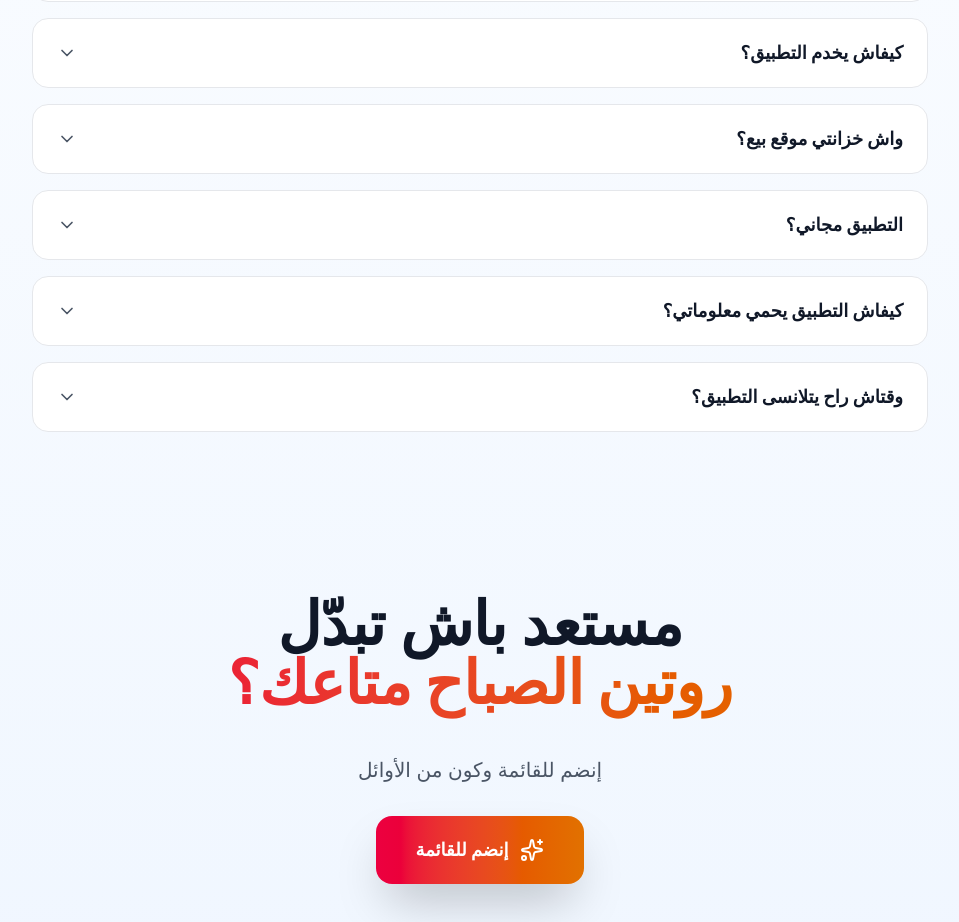
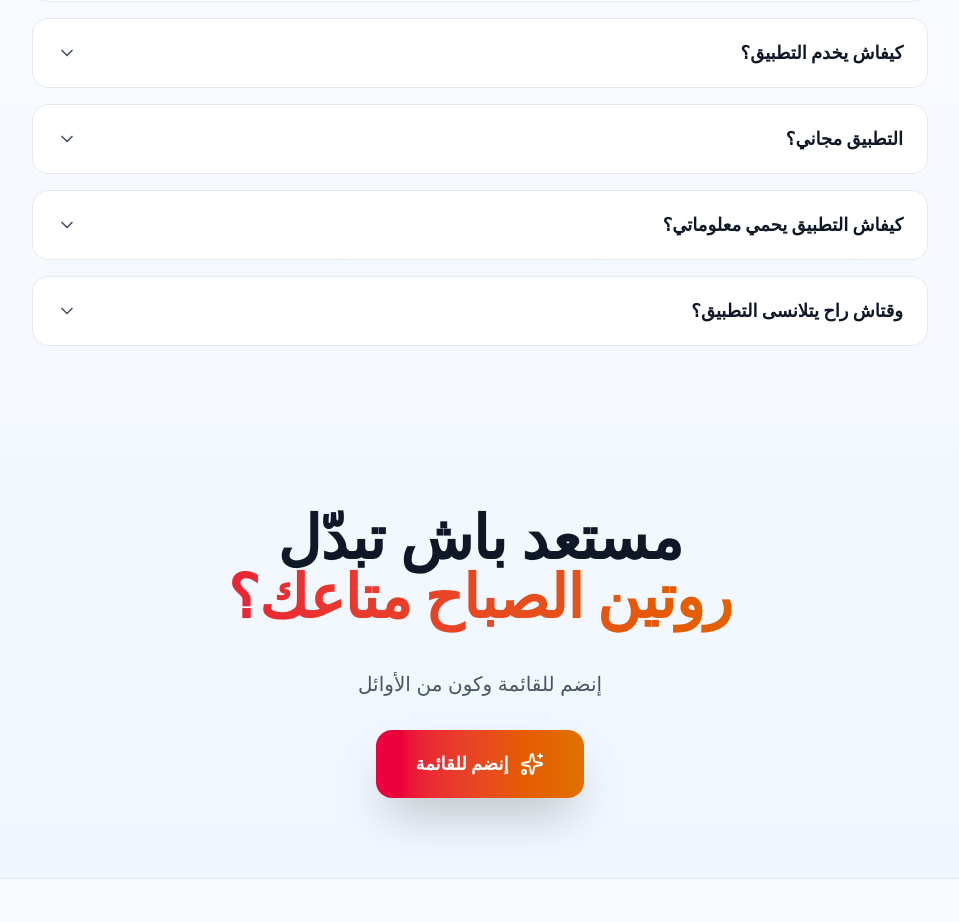
Before and after one commit to nasriblack/khzenti, a React (Vite) app: page / in a window 1280 px wide. Shown: the part 3042-3964 px from the top of the page, without its empty margins (160-1119 px from the left). Built offline with nearby package versions, Linux system fonts and the light colour scheme.

Commit message:
update the q&a

```diff
--- a/src/data.ts
+++ b/src/data.ts
@@ -7,10 +7,10 @@ export const faqs = [
     q: "كيفاش يخدم التطبيق؟",
     a: "التطبيق يستخدم الذكاء الإصطناعي باش يقترح عليك ألبسة مناسبة حسب الطقس، المناسبة، وستايل إلي تحبه. كل صباح، التطبيق يعطيك إقتراحات جاهزة مع شرح ليه هاذي الألبسة تناسبك.",
   },
-  {
-    q: "واش خزانتي موقع بيع؟",
-    a: "لا، خزانتي ماهيش موقع بيع. احنا نركزو على مساعدتك باش تستخدم الملابس إلي عندك بطريقة أحسن. في المستقبل، نخططو باش نتعاونو مع محلات تونسية باش نقترحو قطع تكمّل ملابسك الموجودة - فقط كيف يكون ضروري حقيقة ويناسب ستايلك.",
-  },
+  // {
+  //   q: "واش خزانتي موقع بيع؟",
+  //   a: "لا، خزانتي ماهيش موقع بيع. احنا نركزو على مساعدتك باش تستخدم الملابس إلي عندك بطريقة أحسن. في المستقبل، نخططو باش نتعاونو مع محلات تونسية باش نقترحو قطع تكمّل ملابسك الموجودة - فقط كيف يكون ضروري حقيقة ويناسب ستايلك.",
+  // },
   {
     q: "التطبيق مجاني؟",
     a: "أيه، التطبيق الأساسي راح يكون مجاني تماماً. في المستقبل، راح نوفرو ميزات إضافية للناس إلي يحبو يستثمرو أكثر في تنظيم خزانتهم.",
@@ -21,6 +21,6 @@ export const faqs = [
   },
   {
     q: "وقتاش راح يتلانسى التطبيق؟",
-    a: "نخططو نلانسيو النسخة التجريبية في مارس 2026. إنضم للقائمة متاع الإنتظار باش تكون من الأوائل إلي يجربو التطبيق ويعطيونا رأيهم.",
+    a: "نخططو نلانسيو النسخة التجريبية في ماي 2026. إنضم للقائمة متاع الإنتظار باش تكون من الأوائل إلي يجربو التطبيق ويعطيونا رأيهم.",
   },
 ];
```
